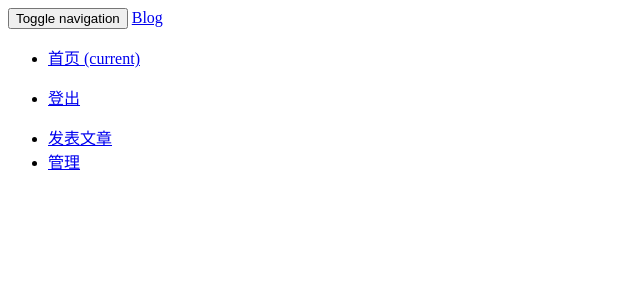
After one commit to gaotongfei/flask-blog, a Flask app: page /admin.html in a window 1280 px wide. The commit adds this page. Shown: the top 300 px of the page, without its empty margins (0-640 px from the left). Run offline with Flask 2, Linux system fonts and the light colour scheme; the visitor is signed in with stand-in values (Sample User, id 1); data that the repository does not hold is empty; some libraries are stand-ins or nearby versions.

Commit message:
admin manager

```diff
--- a/app.py
+++ b/app.py
@@ -186,5 +186,13 @@ def article(id):
     content = Content.query.get_or_404(id)
     return render_template('article.html', content=content)
 
+
+@app.route('/admin.html', methods=['GET', 'POST'])
+@login_required
+def admin():
+    contents = Content.query.order_by(Content.pub_time.desc()).all()
+    return render_template('admin.html', contents=contents)
+
+
 if __name__ == '__main__':
     manager.run()
--- /dev/null
+++ b/templates/admin.html
@@ -0,0 +1,39 @@
+{% extends "base.html" %}
+{% block head %}{% endblock %}
+{% block nav %}
+<nav class="navbar navbar-default">
+    <div class="container-fluid">
+        <div class="navbar-header">
+            <button type="button" class="navbar-toggle collapsed" data-toggle="collapse" data-target="#bs-example-navbar-collapse-1">
+            <span class="sr-only">Toggle navigation</span>
+            <span class="icon-bar"></span>
+            <span class="icon-bar"></span>
+            <span class="icon-bar"></span>
+            </button>
+            <a class="navbar-brand" href="/">Blog</a>
+        </div>
+        <div class="collapse navbar-collapse" id="bs-example-navbar-collapse-1">
+            <ul class="nav navbar-nav">
+                <li><a href="/">首页 <span class="sr-only">(current)</span></a></li>
+            </ul>
+            <!--右边导航栏-->
+            <ul class="nav navbar-nav navbar-right">
+                <li><a href="logout.html">登出</a></li>
+            </ul>
+            <ul class="nav navbar-nav navbar-right">
+                <li><a href="post-article.html">发表文章</a></li>
+                <li class="active"><a href="admin.html">管理</a></li>
+            </ul>
+        </div>
+    </div>
+</nav>
+{% endblock %}
+{% block content %}
+{% if current_user.is_authenticated() %}
+<div id="post" class="container">
+{% for content in contents %}
+    <h2>{{ content.title }}</h2>
+{% endfor %}
+</div>
+{% endif %}
+{% endblock %}
--- a/templates/index.html
+++ b/templates/index.html
@@ -66,6 +66,7 @@
             <ul class="nav navbar-nav navbar-right">
                 {% if current_user.is_authenticated() %}
                 <li><a href="post-article.html">发表文章</a></li>
+                <li><a href="admin.html">管理</a></li>
                 {% endif %}
             </ul>
         </div>
```
